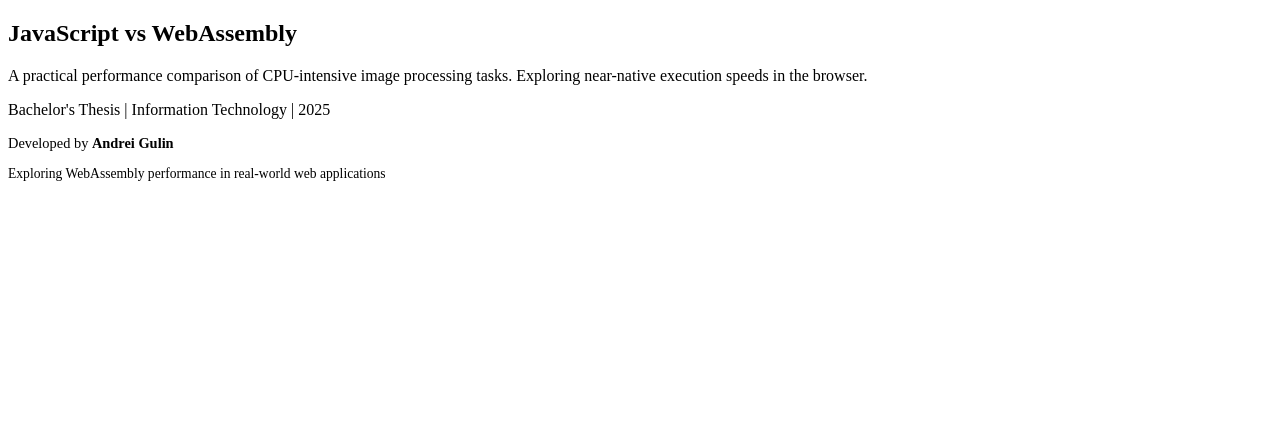
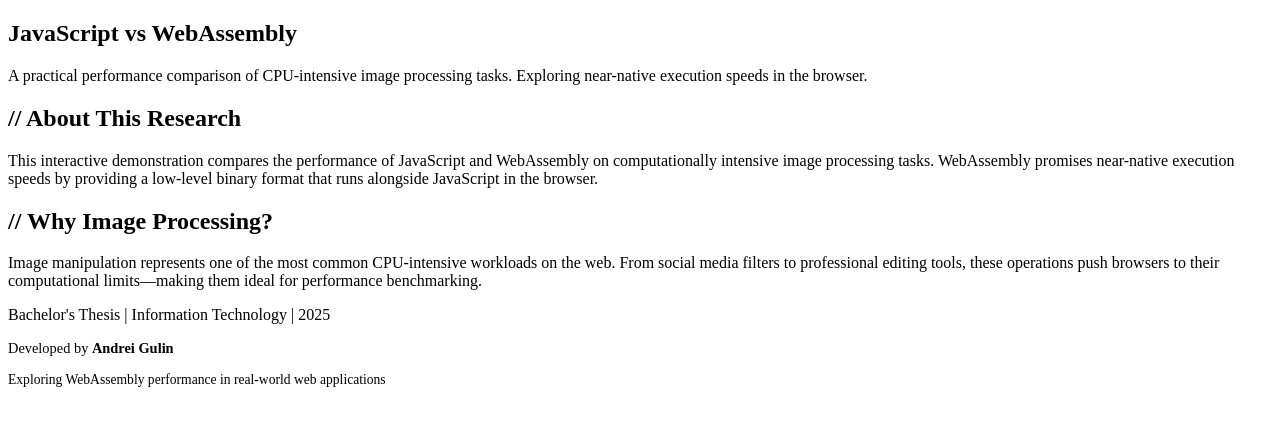
Before and after one commit to Andebugulin/js-wasm-vis, a plain HTML site: page index.html in a window 1280 px wide. Drawn offline with Linux system fonts and the light colour scheme.

Commit message:
info section

```diff
--- a/index.html
+++ b/index.html
@@ -21,7 +21,29 @@
         <div class="scroll-indicator"></div>
     </section>
 
+    <div class="container">
+        <!-- Info Section -->
+        <section class="info-section">
+            <div class="info-box">
+                <h2>// About This Research</h2>
+                <p>
+                    This interactive demonstration compares the performance of JavaScript and WebAssembly
+                    on computationally intensive image processing tasks. WebAssembly promises near-native
+                    execution speeds by providing a low-level binary format that runs alongside JavaScript
+                    in the browser.
+                </p>
+            </div>
 
+            <div class="info-box">
+                <h2>// Why Image Processing?</h2>
+                <p>
+                    Image manipulation represents one of the most common CPU-intensive workloads on the web.
+                    From social media filters to professional editing tools, these operations push browsers
+                    to their computational limits—making them ideal for performance benchmarking.
+                </p>
+            </div>
+        </section>
+    </div>
     <footer>
         <p>Bachelor's Thesis | Information Technology | 2025</p>
         <p style="margin-top: 0.5rem; font-size: 0.9rem;">
@@ -35,3 +57,4 @@
     <!-- Only load the app initialization script -->
     <script src="js/app.js" type="module"></script>
 </body>
+</html>
```
